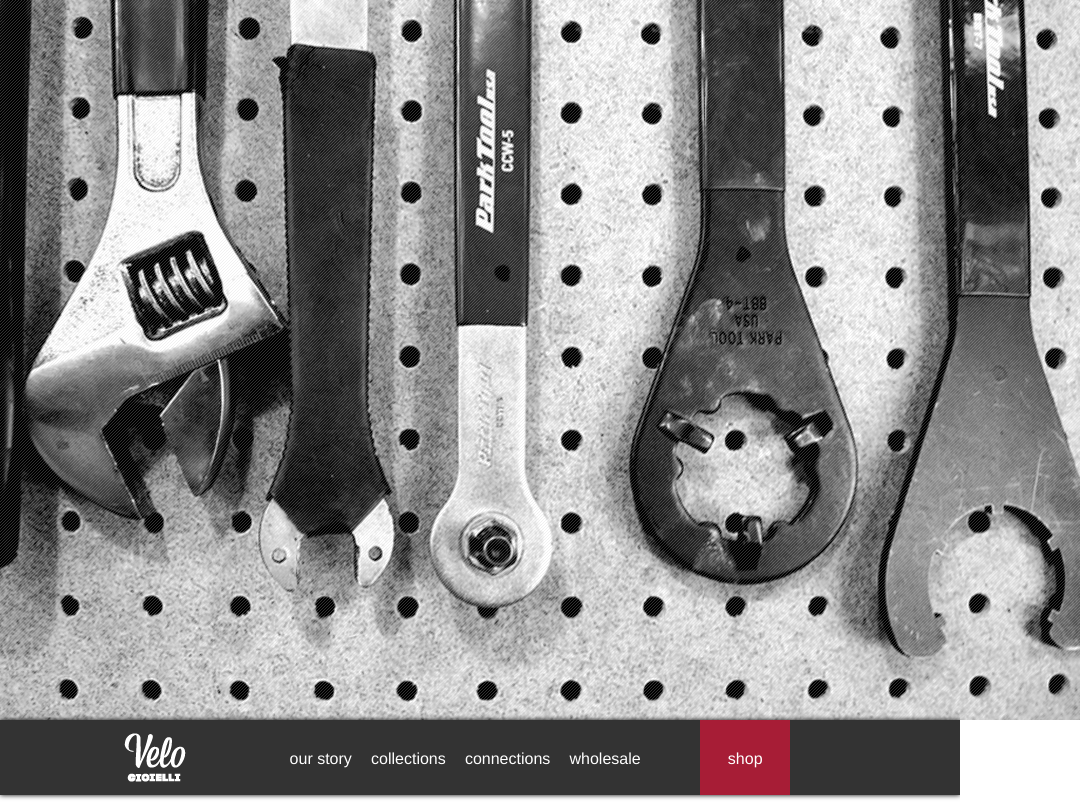
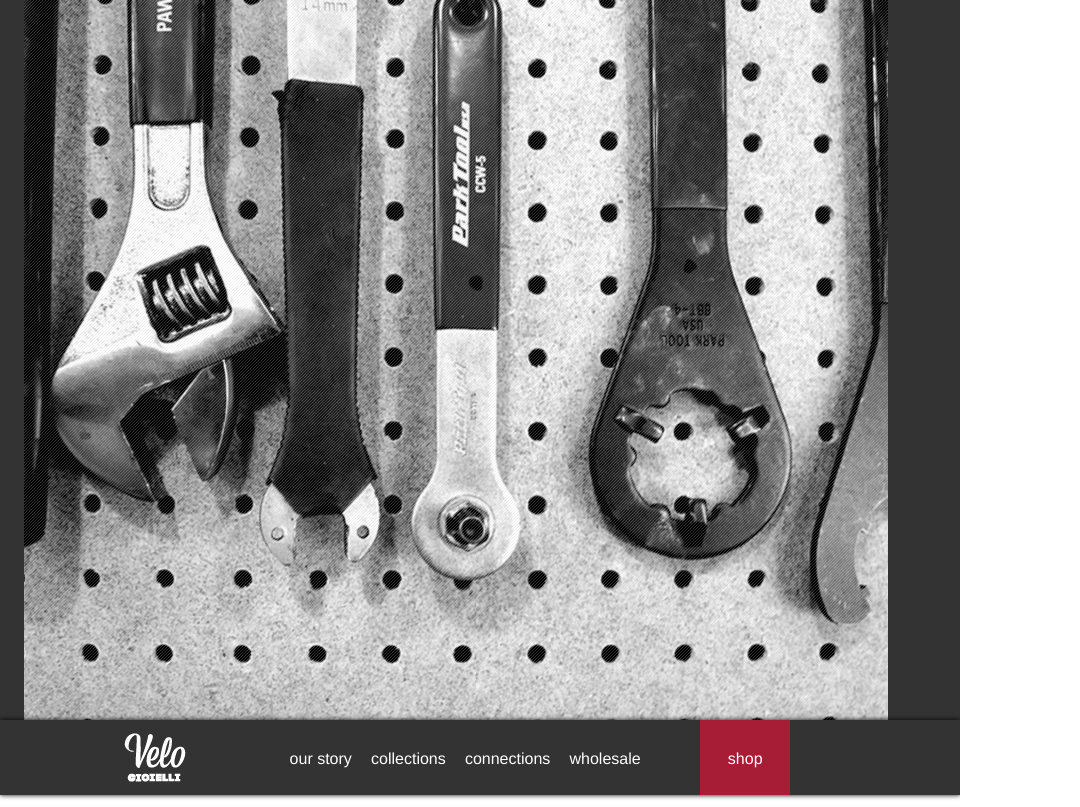
Before and after one commit to chancetagg/team_velo, a plain HTML site: page Velo Gioielli/index.html in a window 768 px wide. Shown: the top 807 px of the page, 1080 px wide, since content can reach past the window. Drawn offline with nearby package versions, Linux system fonts and the light colour scheme; a script that the page names is missing; files whose address does not match are found by name.

Commit message:
fixed the slides at resolutions between 960px and 725px

```diff
--- a/Velo Gioielli/styles/scss/styles.scss
+++ b/Velo Gioielli/styles/scss/styles.scss
@@ -883,6 +883,37 @@
 .container_12 .grid_2 {
     width: 70px;
 }
+/* SPLASH CHANGE --------------------------------------- */
+
+.rslides{
+
+width:90%;
+
+}
+.splashSlideshow{
+	    display: block;
+    height: 90%;
+    left: 65%;
+    margin-left: -600px;
+    overflow: hidden;
+    position: absolute;
+    width: 960px;
+    z-index: 50;
+
+}
+
+.pattern {
+    left: 52%;
+    margin-left: -475px;
+    width: 864px;
+    z-index: 600;
+}
+
+
+/* SPLASH CHANGE --------------------------------------- */
+
+
+
 
 /* NAV CHANGE --------------------------------------- */
 .container_12 .grid_8 {
@@ -933,6 +964,7 @@
 .collectionDescription h2{
 
 	font-size: 2.8em;
+	margin: 0 4px 16px;
 }
 
 	.classicsImage{
```
Also changed, not shown: Velo Gioielli/styles/css/styles.css.
